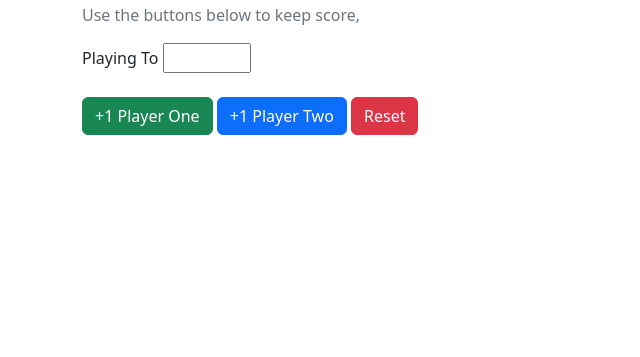
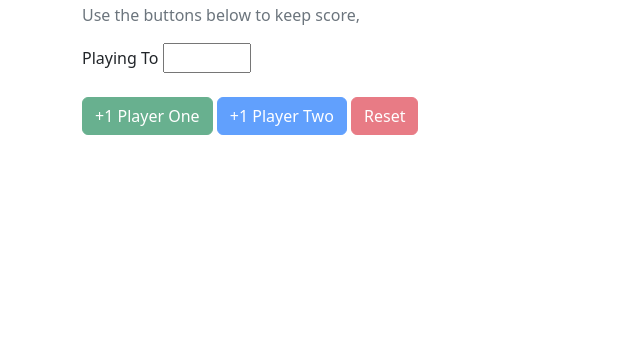
Before and after one commit to celine-zhang/Pingpong-Game, a plain HTML site: page index.html in a window 1280 px wide. Shown: the part 443-800 px from the top of the page, without its empty margins (0-640 px from the left). Drawn offline with nearby package versions, Linux system fonts and the light colour scheme.

Commit message:
Update index.html

```diff
--- a/index.html
+++ b/index.html
@@ -23,9 +23,9 @@
             <input type="number" min="0" max="11" id="number" />
         </div>
         <div id="manipulate">
-        <button type="button" id = "plusPlayer1" class="btn btn-success">+1 Player One</button>
-        <button type="button" id = "plusPlayer2" class="btn btn-primary">+1 Player Two</button>
-        <button type="button" id = "reset" class="btn btn-danger">Reset</button>
+        <button type="button" id = "plusPlayer1" class="btn btn-success" disabled="true">+1 Player One</button>
+        <button type="button" id = "plusPlayer2" class="btn btn-primary" disabled="true">+1 Player Two</button>
+        <button type="button" id = "reset" class="btn btn-danger" disabled="true">Reset</button>
         </div>
     </div>
     <script src="https://cdn.jsdelivr.net/npm/bootstrap@5.3.0/dist/js/bootstrap.bundle.min.js" integrity="sha384-geWF76RCwLtnZ8qwWowPQNguL3RmwHVBC9FhGdlKrxdiJJigb/j/68SIy3Te4Bkz" crossorigin="anonymous"></script>
```
